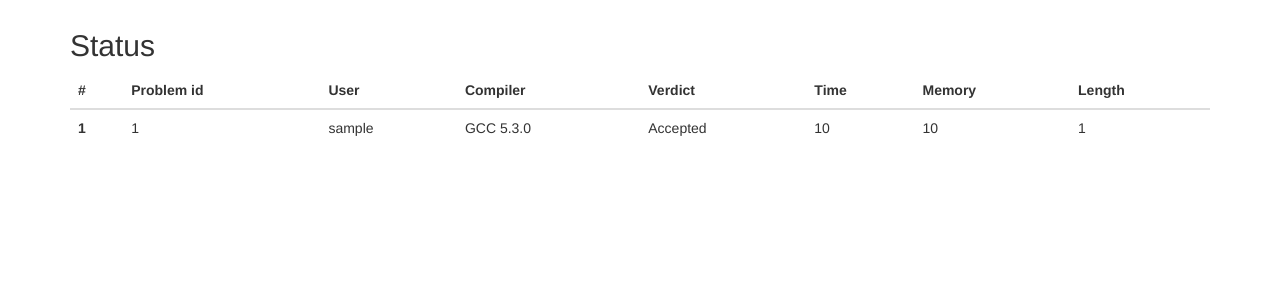
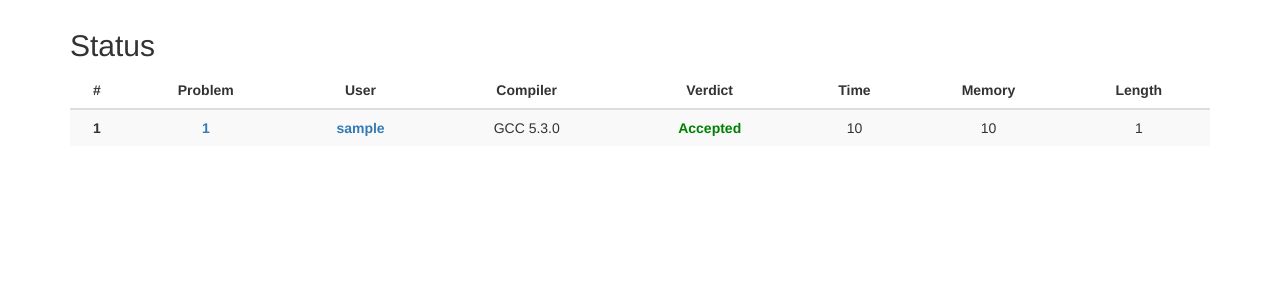
Before and after one commit to leasunhy/GalaxyOJ, a Flask app: page /oj/status in a window 1280 px wide. Shown: the part 51-351 px from the top of the page. Run offline with Flask 2, Linux system fonts and the light colour scheme; tables that the repository leaves empty hold one stand-in row (values such as "Sample post"); some libraries are stand-ins or nearby versions.

Commit message:
update status styles

```diff
--- a/server/static/css/main.css
+++ b/server/static/css/main.css
@@ -1,3 +1,24 @@
 body {
     padding-top: 60px;
 }
+
+#status-table th {
+    text-align: center;
+}
+
+#status-table td {
+    text-align: center;
+}
+
+.status-verdict.status-verdict-Accepted {
+    color: green;
+    font-weight: bold;
+}
+
+.status-verdict.status-verdict-None {
+    color: black;
+}
+
+.status-verdict {
+    color: red;
+}
--- a/server/templates/status.html
+++ b/server/templates/status.html
@@ -7,11 +7,11 @@
 {% block content %}
     <div class="container">
         <h2>Status</h2>
-        <table class="table">
+        <table class="table table-striped" id="status-table">
             <thead>
                 <tr>
                     <th>#</th>
-                    <th>Problem id</th>
+                    <th>Problem</th>
                     <th>User</th>
                     <th>Compiler</th>
                     <th>Verdict</th>
@@ -24,10 +24,10 @@
                 {% for s in submissions %}
                     <tr>
                         <th scope="row">{{s.id}}</th>
-                        <td>{{s.problem.id}}</td>
-                        <td>{{s.owner.display_name}}</td>
+                        <td><a href="{{url_for('oj.problem', pid=s.problem.id)}}"><strong>{{s.problem.id}}</strong></a></td>
+                        <td><a><strong>{{s.owner.display_name}}</strong></a></td>
                         <td>{{s.compiler}}</td>
-                        <td>{{s.verdict or 'Judging'}}</td>
+                        <td class="status-verdict status-verdict-{{s.verdict}}">{{s.verdict or 'Judging'}}</td>
                         <td>{{'' if s.time_usage == None else s.time_usage}}</td>
                         <td>{{s.memory_usage or ''}}</td>
                         <td>{{s.code_length}}</td>
```
